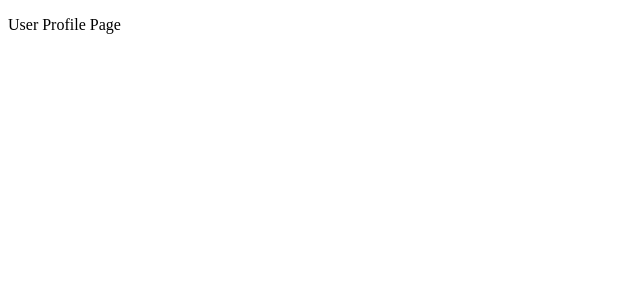
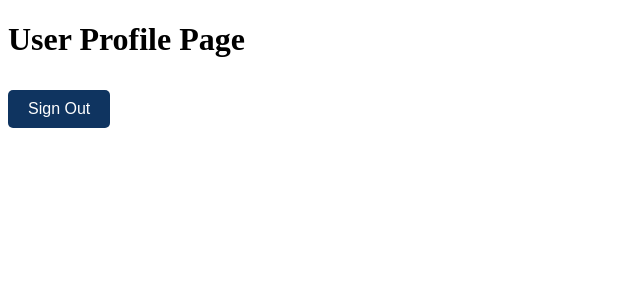
Before and after one commit to doflamingo777/cmsc100-proj-grp1, a React (Vite) app: page /userprofilepage in a window 1280 px wide. Shown: the top 300 px of the page, without its empty margins (0-640 px from the left). Built offline with nearby package versions, Linux system fonts and the light colour scheme.

Commit message:
feat: added user auth

```diff
--- a/src/main.jsx
+++ b/src/main.jsx
@@ -23,14 +23,13 @@ import OrderFulfillmentPage from './pages/AdminPages/OrderFulfillmentPage';
 import SalesReportPage from './pages/AdminPages/SalesReportPage';
 import AddProductPage from './pages/AdminPages/AddProductPage';
 
-const isUserSignedIn = !!localStorage.getItem('token')
 const router = createBrowserRouter(
 
   [{ path: '/', element: <Root />, children: [
     {path: '/', element: <Home />,},
     { path: '/login', element: <LoginDetails /> },
+    { path: '/register', element: <RegisterDetails /> }
   ]},
-  { path: '/register', element: <RegisterDetails /> },
   {path: '/productlistpage', element: <ProductListPage />},
   { path: '/orderconfirmationpage', element: <OrderConfirmationPage /> },
   { path: '/userprofilepage', element: <UserProfilePage /> },
--- a/src/pages/CustomerPages/UserProfilePage.jsx
+++ b/src/pages/CustomerPages/UserProfilePage.jsx
@@ -1,7 +1,19 @@
-export default function UserProfilePage() {
-    return (
-      <>
-        <p> User Profile Page </p>
-      </>
-    )
-  }
+import React from 'react';
+import { useNavigate } from 'react-router-dom';
+
+export default function AccountPage() {
+  const navigate = useNavigate();
+
+  const handleSignOut = () => {
+    localStorage.removeItem('token');
+    navigate('/login');
+    window.location.reload();
+  };
+
+  return (
+    <div className='account-container'>
+      <h1>User Profile Page</h1>
+      <button onClick={handleSignOut}>Sign Out</button>
+    </div>
+  );
+}
--- a/src/pages/Root.jsx
+++ b/src/pages/Root.jsx
@@ -1,18 +1,32 @@
-import { Outlet, Link } from 'react-router-dom';
+import { Outlet, Link, useNavigate } from 'react-router-dom';
+import React, {useEffect} from 'react';
+
+
 export default function Root() {
+  const isUserLoggedIn = !!localStorage.getItem('token');
+  const navigate = useNavigate();
+
+  useEffect(() => {
+    if (isUserLoggedIn) {
+      navigate('/userprofilepage');
+    } else {
+      navigate('/');
+    }
+  }, [isUserLoggedIn, navigate]);
+
 
     return (
       <>
         <nav>
           <ul>
           <li><Link to={'/'}>Home</Link></li>
-          <li><Link to={'/login'}>Login</Link></li>
-          <li><Link to={'/register'}>Register</Link></li>
+          {!isUserLoggedIn && <li><Link to={'/login'}>Login</Link></li>}
+          {!isUserLoggedIn && <li><Link to={'/register'}>Register</Link></li>}
           <li><Link to={'/shopcart'}>Shopping Cart</Link></li>
           <li><Link to={'/productlistpage'}>Product List</Link></li>
           {/* <li><Link to={'/checkoutpage'}>Check Out</Link></li> */}
           <li><Link to={'/orderconfirmationpage'}>Order Confirmation</Link></li>
-          <li><Link to={'/userprofilepage'}>User Profile</Link></li>
+          {isUserLoggedIn && <li><Link to={'/userprofilepage'}>User Profile</Link></li>}
           <li><Link to={'/admindashboardpage'}>Admin Dashboard</Link></li>
           <li><Link to={'/admindashboardpage/usermanagementpage'}>User Management</Link></li>
           <li><Link to={'/admindashboardpage/productlistadminpage'}>Product List Admin</Link></li>
```
